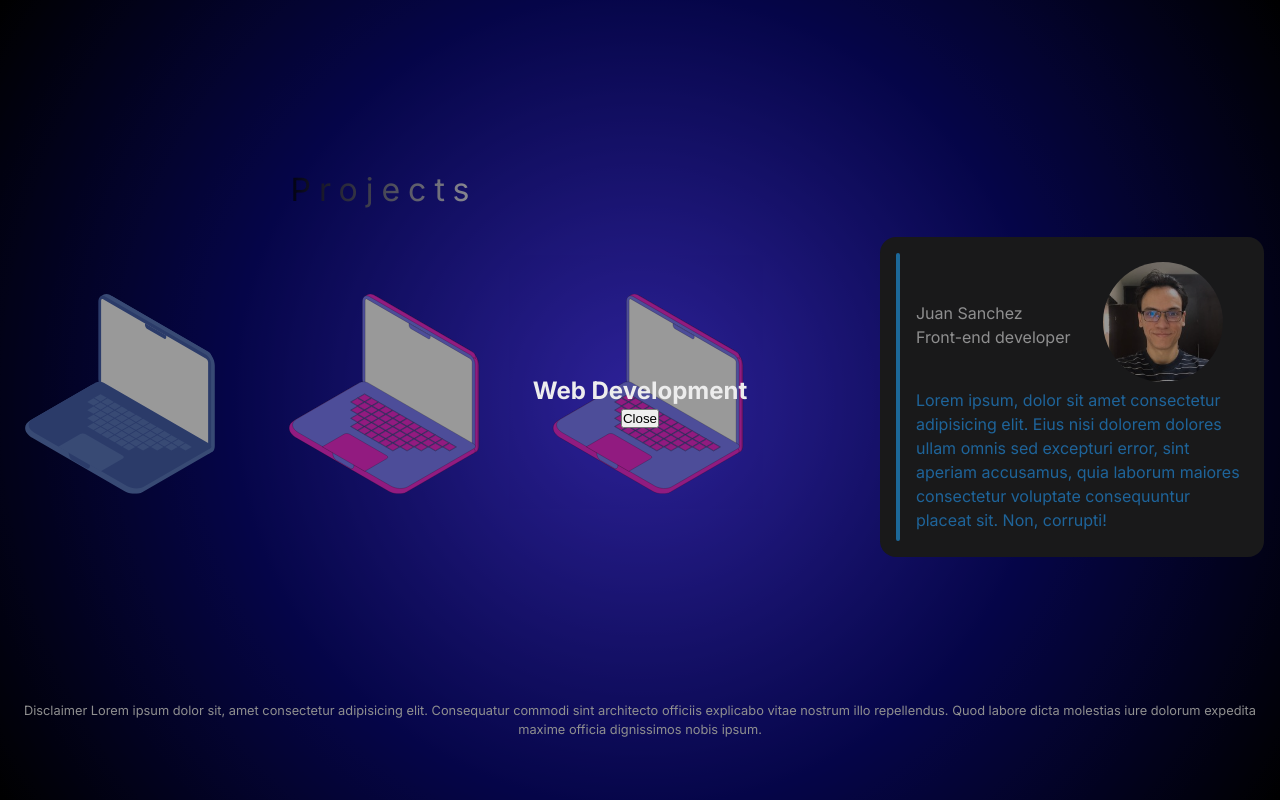
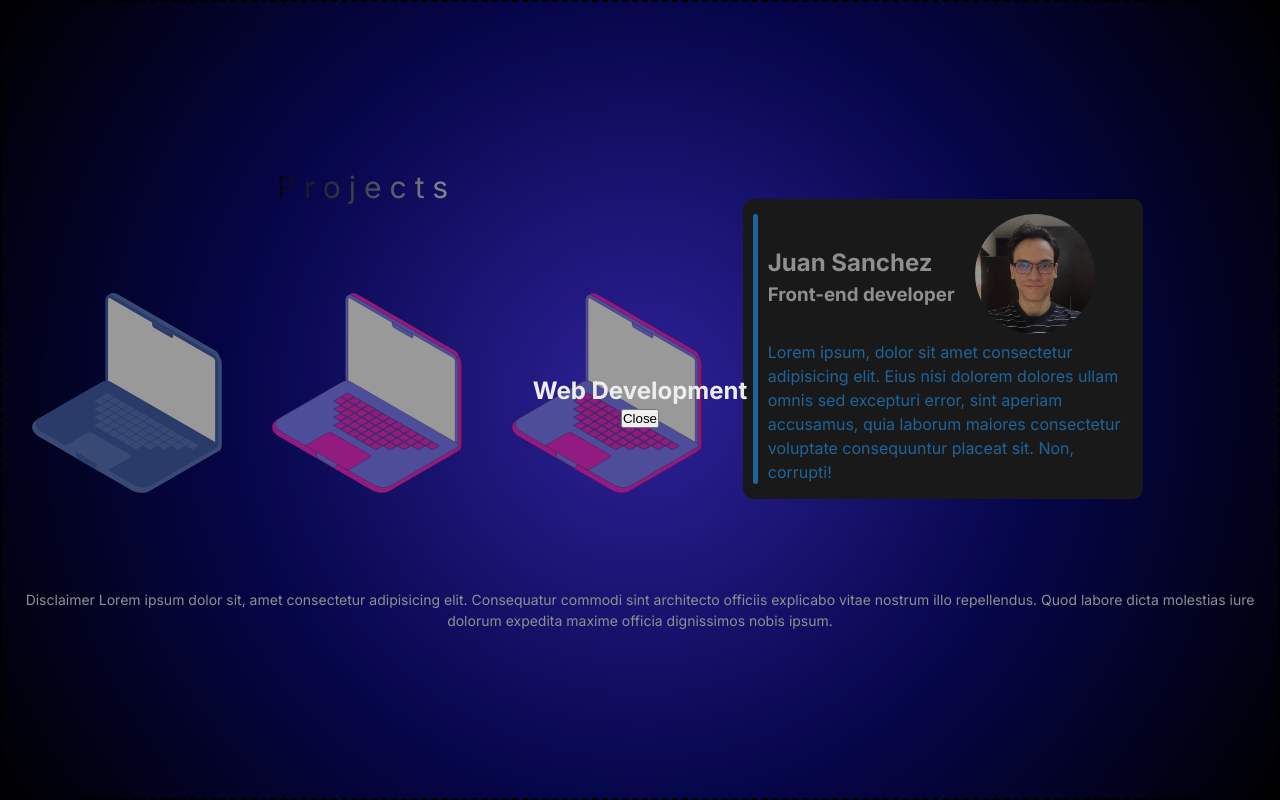
Before and after one commit to J-C-S-V/Portfolio, a Next.js app: page / in a window 1280 px wide. Both pictures are taken after a click on the picture 120 px from the left and 393 px from the top of the page. Built offline with nearby package versions, Linux system fonts and the light colour scheme.

Commit message:
Update Card styles

```diff
--- a/src/app/_components/contact.css
+++ b/src/app/_components/contact.css
@@ -1,20 +1,12 @@
 .card-container {
   display: flex;
   align-items: center;
-  width: 24rem;
-  height: 20rem;
+  width: 40rem;
+  height: 30rem;
   background: var(--black-two);
   border-radius: 1rem;
   color: var(--blue-four);
   padding: 0 1rem 0 0;
-}
-
-.line {
-  width: 20px;
-  background-color: #2eadff;
-  height: 90%;
-  border-radius: 1rem;
-  margin: 0 1rem;
 }
 
 .text-picture-container {
@@ -30,6 +22,18 @@
   align-items: flex-start;
 }
 
+.card__img {
+  border-radius: 50%;
+}
+
+.line {
+  width: 20px;
+  background-color: var(--blue-four);
+  height: 90%;
+  border-radius: 1rem;
+  margin: 0 1rem;
+}
+
 .card-name,
 .card-title {
   color: var(--foreground);
@@ -41,12 +45,13 @@
 .card__img,
 .text-description,
 .line {
-  transition: transform 300ms ease;
+  transition-duration: 300ms;
+  transition-timing-function: ease;
+  transition-property: transform;
 }
 
 .card-container:hover .card-name {
   transform: translateX(0.2rem);
-  transition-delay: 0s;
 }
 
 .card-container:hover .card-title {
@@ -68,7 +73,3 @@
   transform: translateX(0.2rem);
   transition-delay: 0.15s;
 }
-
-.card__img {
-  border-radius: 50%;
-}
--- a/src/app/_components/contact.tsx
+++ b/src/app/_components/contact.tsx
@@ -3,15 +3,14 @@ import "./contact.css";
 
 export default function Home() {
   return (
-    <main className="card-container">
-      <div className="flash"></div>
+    <article className="card-container">
       <div className="line"></div>
       <div>
-        <div className="text-picture-container">
-          <div className="text-container">
-            <div className="card-name">Juan Sanchez</div>
-            <div className="card-title">Front-end developer</div>
-          </div>
+        <section className="text-picture-container">
+          <header className="text-container">
+            <h2 className="card-name">Juan Sanchez</h2>
+            <h3 className="card-title">Front-end developer</h3>
+          </header>
           <div>
             <Image
               className="card__img"
@@ -21,14 +20,14 @@ export default function Home() {
               height={120}
             />
           </div>
-        </div>
-        <div className="text-description">
+        </section>
+        <p className="text-description">
           Lorem ipsum, dolor sit amet consectetur adipisicing elit. Eius nisi
           dolorem dolores ullam omnis sed excepturi error, sint aperiam
           accusamus, quia laborum maiores consectetur voluptate consequuntur
           placeat sit. Non, corrupti!
-        </div>
+        </p>
       </div>
-    </main>
+    </article>
   );
 }
--- a/src/app/_components/footer.css
+++ b/src/app/_components/footer.css
@@ -3,8 +3,7 @@ footer {
 }
 
 .footer__text {
-  color: var(--foreground);
-  font-size: 0.8rem;
+  font-size: 1.4rem;
   text-align: center;
   padding: 1rem;
 }
--- /dev/null
+++ b/src/app/_components/modal.tsx
@@ -0,0 +1,23 @@
+"use client";
+import "./modal.css";
+
+type ModalProps = {
+  title: string;
+  isOpen: boolean;
+  onClose: () => void;
+};
+
+export function Modal({ title, isOpen, onClose }: ModalProps) {
+  if (!isOpen) return null;
+
+  return (
+    <div className="modal-container active">
+      <div className="modal">
+        <h2 className="modal-title">{title}</h2>
+        <button onClick={onClose} className="modal-close-button">
+          Close
+        </button>
+      </div>
+    </div>
+  );
+}
--- a/src/app/_components/modals.tsx
+++ /dev/null
@@ -1,54 +0,0 @@
-"use client";
-import "./modals.css";
-
-export function ModalWeb() {
-  const handleModalClose = () => {
-    const modal = document.querySelector(".modal-container");
-    modal?.classList.remove("active");
-  };
-  return (
-    <div className="modal-container">
-      <div className="modal">
-        <h2 className="modal-title">Web Development</h2>
-        <button onClick={handleModalClose} className="modal-close-button">
-          Close
-        </button>
-      </div>
-    </div>
-  );
-}
-
-export function ModalEmail() {
-  const handleModalClose = () => {
-    const modal = document.querySelector(".modal-container-email");
-
-    modal?.classList.remove("active");
-  };
-  return (
-    <div className="modal-container-email">
-      <div className="modal">
-        <h2 className="modal-title">Email Development</h2>
-        <button onClick={handleModalClose} className="modal-close-button">
-          Close
-        </button>
-      </div>
-    </div>
-  );
-}
-
-export function ModalApps() {
-  const handleModalClose = () => {
-    const modal = document.querySelector(".modal-container-apps");
-    modal?.classList.remove("active");
-  };
-  return (
-    <div className="modal-container-apps">
-      <div className="modal">
-        <h2 className="modal-title">Apps Development</h2>
-        <button onClick={handleModalClose} className="modal-close-button">
-          Close
-        </button>
-      </div>
-    </div>
-  );
-}
--- a/src/app/_components/projects.css
+++ b/src/app/_components/projects.css
@@ -11,7 +11,7 @@
   position: absolute;
   top: -128px;
   letter-spacing: 8px;
-  font-size: 2rem;
+  font-size: 3rem;
   font-weight: 400;
   background: linear-gradient(
     90deg,
@@ -71,7 +71,7 @@
   display: block;
   text-align: center;
   width: max-content;
-  font-size: 1.5rem;
+  font-size: 2rem;
   font-weight: bold;
   /* content: attr(data-tooltip); */
 }
--- a/src/app/_components/projects.tsx
+++ b/src/app/_components/projects.tsx
@@ -2,22 +2,11 @@
 import Image from "next/image";
 import "./projects.css";
 
-export default function Contact() {
-  const handleModalOpen = () => {
-    const modal = document.querySelector(".modal-container");
-    modal?.classList.add("active");
-  };
+type ProjectsProps = {
+  onOpenModal: (type: "web" | "email" | "apps") => void;
+};
 
-  const handleModalOpenEmail = () => {
-    const modal = document.querySelector(".modal-container-email");
-    modal?.classList.add("active");
-  };
-
-  const handleModalOpenApps = () => {
-    const modal = document.querySelector(".modal-container-apps");
-    modal?.classList.add("active");
-  };
-
+export default function Projects({ onOpenModal }: ProjectsProps) {
   return (
     <div className="projects-container">
       <h2 className="h2">Projects</h2>
@@ -29,7 +18,7 @@ export default function Contact() {
             alt="Juan Sanchez profile picture"
             width={200}
             height={200}
-            onClick={handleModalOpen}
+            onClick={() => onOpenModal("web")}
           />
         </div>
         <div className="image-container-2" data-tooltip="Email Development">
@@ -39,7 +28,7 @@ export default function Contact() {
             alt="Juan Sanchez profile picture"
             width={200}
             height={200}
-            onClick={handleModalOpenEmail}
+            onClick={() => onOpenModal("email")}
           />
         </div>
         <div className="image-container-3" data-tooltip="Apps Development">
@@ -49,7 +38,7 @@ export default function Contact() {
             alt="Juan Sanchez profile picture"
             width={200}
             height={200}
-            onClick={handleModalOpenApps}
+            onClick={() => onOpenModal("apps")}
           />
         </div>
       </aside>
--- a/src/app/globals.css
+++ b/src/app/globals.css
@@ -26,10 +26,13 @@
 
 html,
 body {
-  height: 100%;
-  font-size: 16px;
+  font-size: 62.5%;
   line-height: 1.5;
   font-family: var(--font-inter);
+}
+
+body {
+  font-size: 1.6rem;
 }
 
 @media (prefers-color-scheme: dark) {
@@ -42,19 +45,12 @@ body {
     );
     --foreground: #ededed;
   }
-
-  .navbar__links:visited {
-    color: var(--foreground);
-  }
-  .navbar__links {
-    color: var(--foreground);
-  }
 }
 
 body {
   background: var(--background);
   color: var(--foreground);
-  min-height: 100vh;
+  height: 100vh;
 }
 
 /* END CSS RESET */
@@ -66,15 +62,15 @@ body {
   align-items: center;
   gap: 4rem;
   height: 100vh;
-  /* border: 2px dashed black; */
+  border: 2px dashed black;
 }
 
 .content-container {
+  width: 80%;
   display: flex;
-  flex-direction: row;
-  justify-content: center;
-  align-items: center;
-  gap: 8rem;
+  justify-content: space-evenly;
+  align-items: flex-end;
+  gap: 14rem;
 }
 
 .h1 {
--- a/src/app/page.tsx
+++ b/src/app/page.tsx
@@ -1,16 +1,30 @@
+"use client";
+import { useState } from "react";
 import Projects from "./_components/projects";
 import Contact from "./_components/contact";
 import Footer from "./_components/footer";
-import { ModalEmail, ModalWeb, ModalApps } from "./_components/modals";
+import { Modal } from "./_components/modal";
 
 export default function Home() {
+  const [modal, setModal] = useState<"web" | "email" | "apps" | null>(null);
+
   return (
     <div className="page-container">
-      <ModalWeb />
-      <ModalEmail />
-      <ModalApps />
+      <Modal
+        title={
+          modal === "web"
+            ? "Web Development"
+            : modal === "email"
+            ? "Email Development"
+            : modal === "apps"
+            ? "Apps Development"
+            : ""
+        }
+        isOpen={modal !== null}
+        onClose={() => setModal(null)}
+      />
       <div className="content-container">
-        <Projects />
+        <Projects onOpenModal={setModal} />
         <Contact />
       </div>
       <div className="minigame-container">{/* <Minigame /> */}</div>
```
Also changed, not shown: src/app/_components/modal.css (renamed from src/app/_components/modals.css), src/app/bin/page copy.tsx (renamed from src/app/page copy.tsx).
